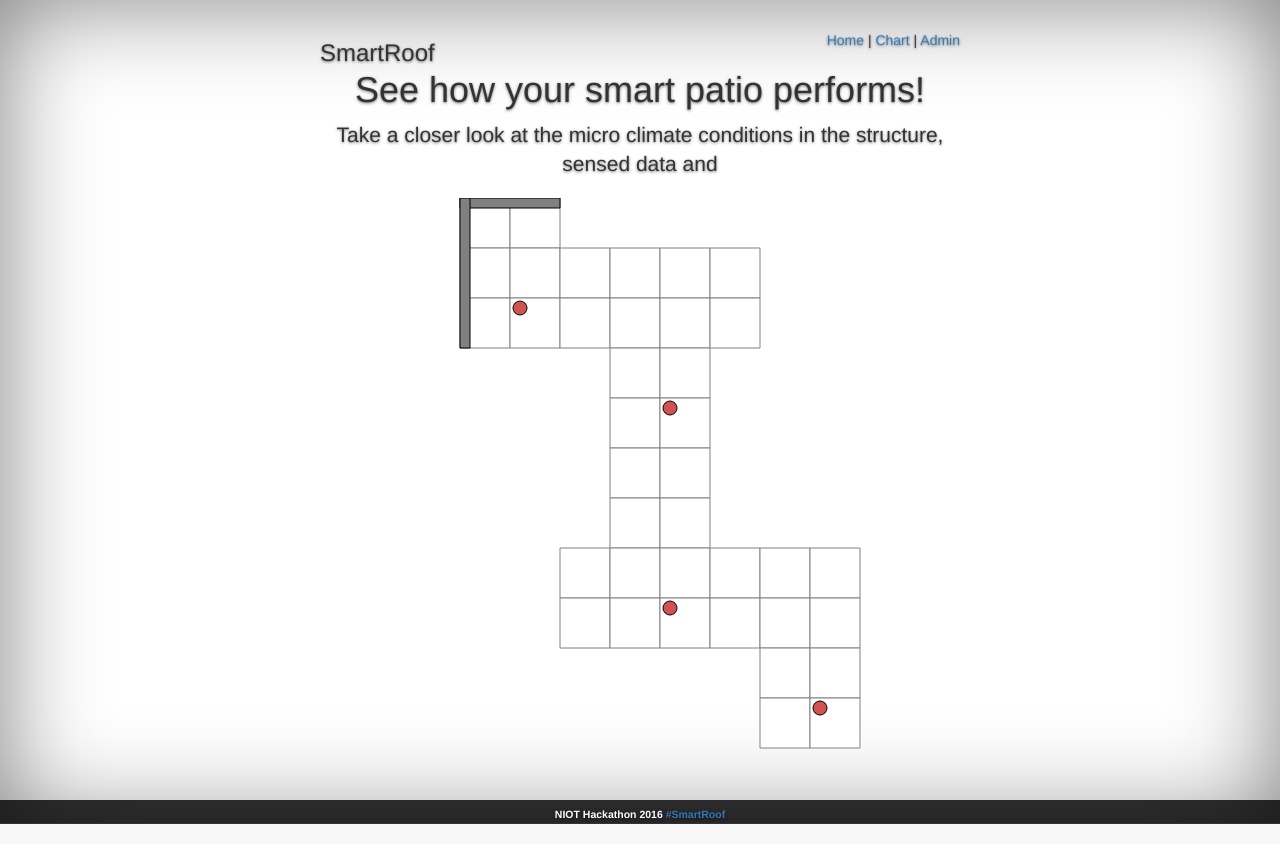
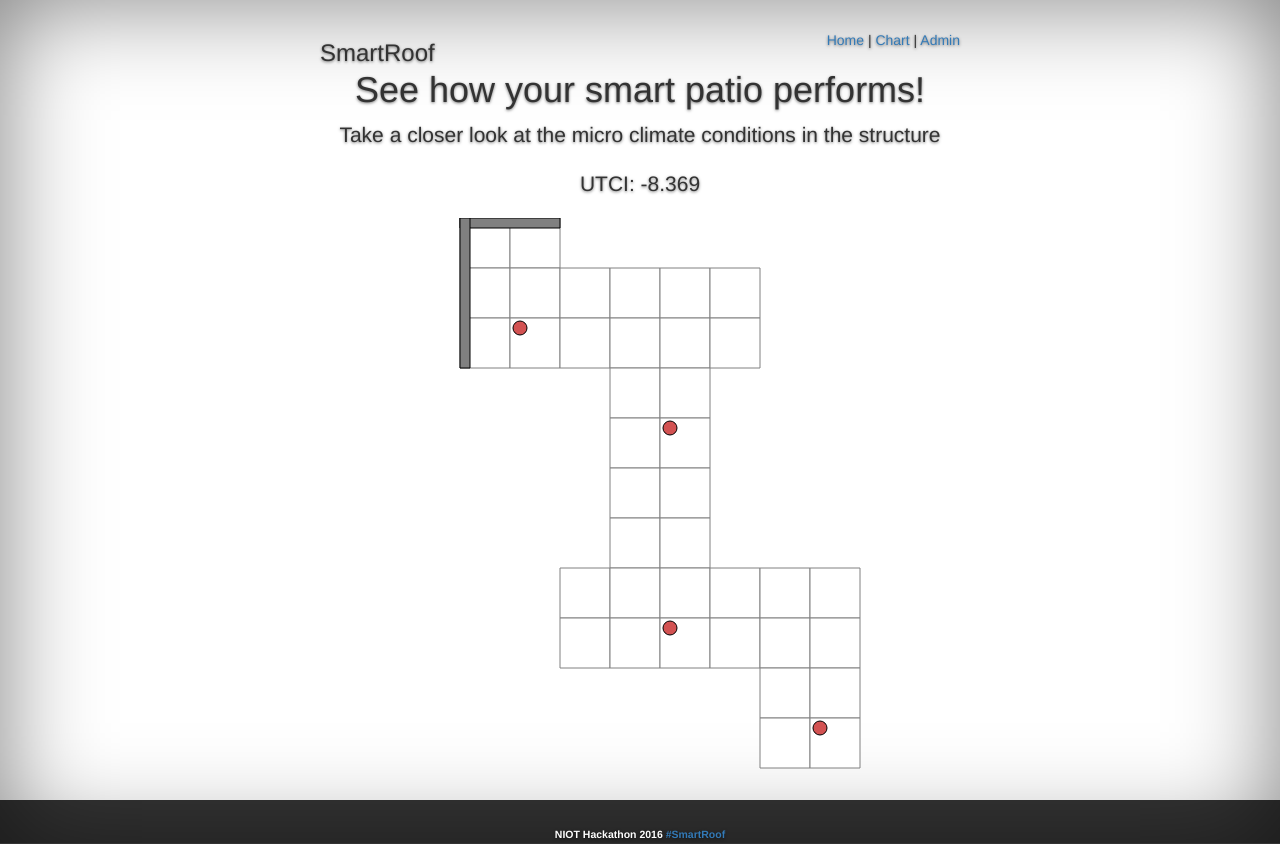
Before and after one commit to asterixslashstar/SmartRoofNIOTH, a CodeIgniter app: page /SmartRoofNIOTH/ in a window 1280 px wide. Run offline with CodeIgniter, Linux system fonts and the light colour scheme; data that the repository does not hold is empty.

Commit message:
client polling

```diff
--- a/application/views/welcome_message.php
+++ b/application/views/welcome_message.php
@@ -2,7 +2,8 @@
 
     <div class="inner cover" style="margin-top: 70px;">
       <h1 class="cover-heading">See how your smart patio performs!</h1>
-      <p class="lead">Take a closer look at the micro climate conditions in the structure, sensed data and </p>
+      <p class="lead">Take a closer look at the micro climate conditions in the structure </p>
+      <p class="lead">UTCI: <span id="utci"></span></p>
         <div class="planViewContainer"></div>
     </div>
 
@@ -14,6 +15,8 @@
     <script src="assets/d3/d3.js" charset="utf-8"></script>
     <script src="assets/d3/d3tip.js" charset="utf-8"></script>
 
+    <script src="assets/js/client_services.js"></script>
+
     <script src="assets/pretty_client/smartroof.js"></script>
     <script src="assets/pretty_client/sensors.js"></script>
     <script src="assets/pretty_client/panels.js"></script>
--- a/assets/js/client_services.js
+++ b/assets/js/client_services.js
@@ -2,4 +2,32 @@
  * Created by asterixslashstar on 4/23/2016.
  */
 
-function
+
+function update_utci(data) {
+    var utci = document.getElementById("utci");
+    utci.innerHTML = data['shade'];
+}
+
+
+function poll() {
+    var endpoint = "http://localhost/SmartRoofNIOTH/index.php/environment/current";
+
+    $.ajax({
+        url: endpoint,
+        type: "GET",
+        success: function(result){
+            update_utci(jQuery.parseJSON(result)) ;
+            console.log('update');
+            console.log(result['shade']);
+        }
+    })
+
+    get_data("panels", null, null, function () {
+
+        //call panel transition function here
+
+    });
+}
+
+
+setTimeout(poll(),2000);
```
